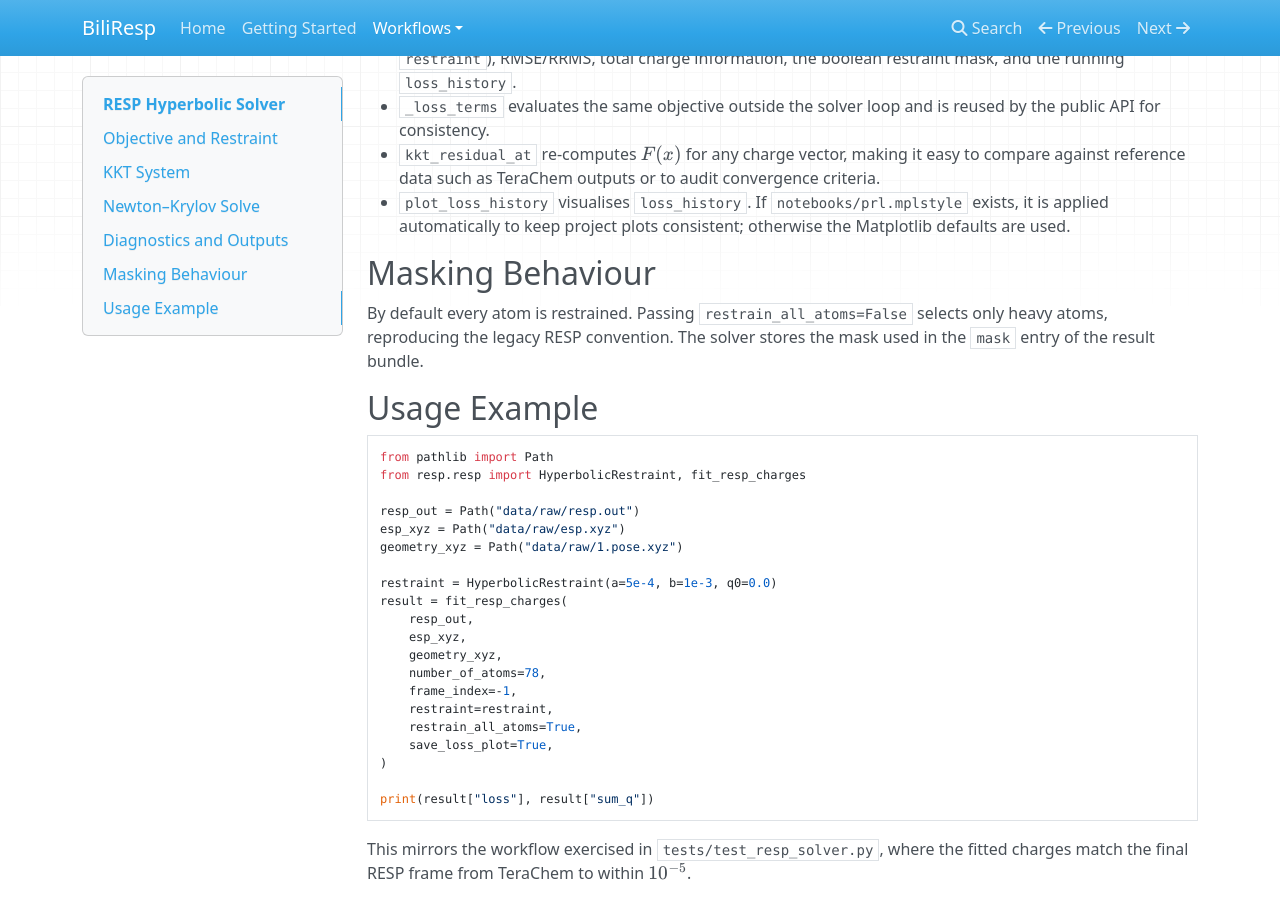
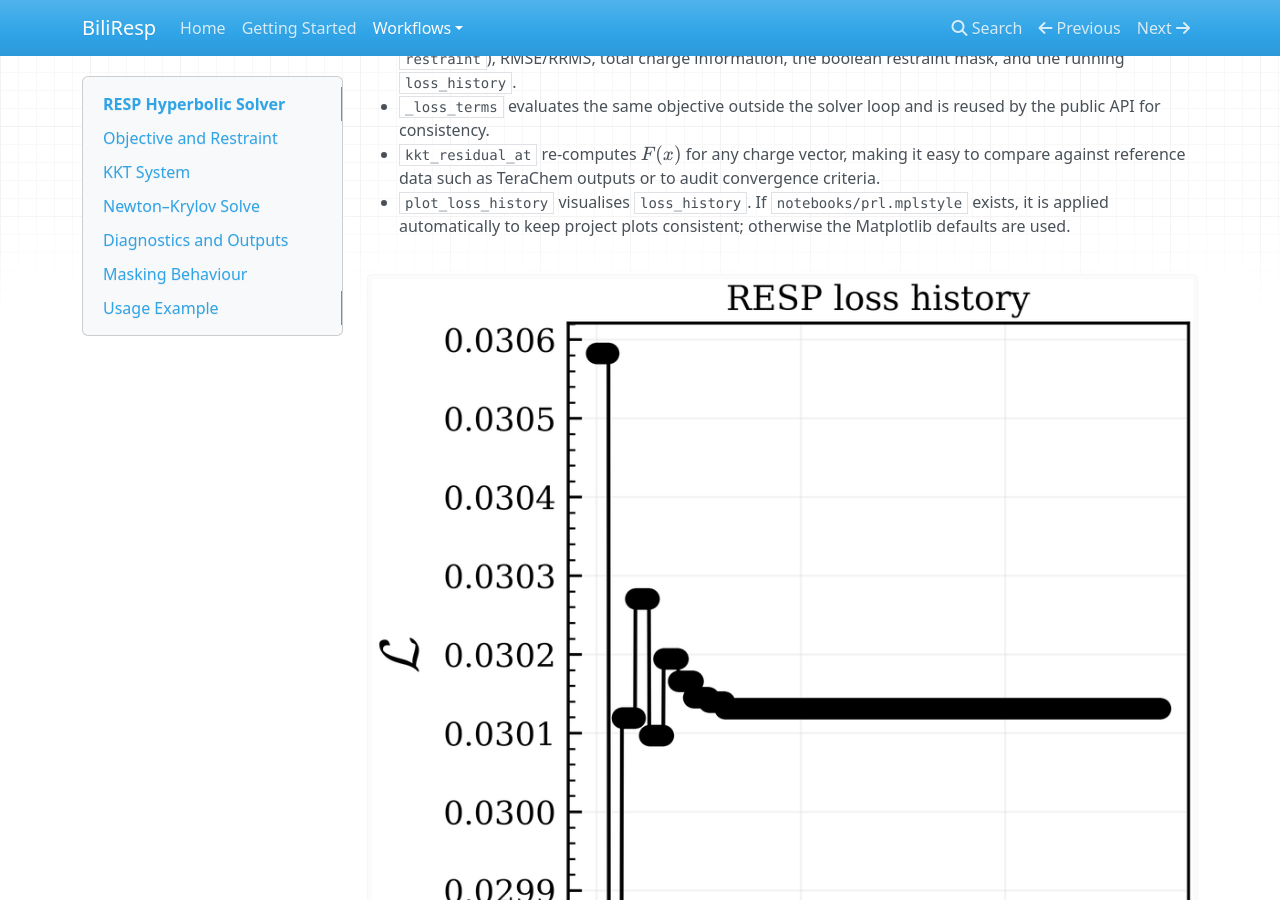
Before and after one commit to emainas/biliresp, an MkDocs documentation site: the page built from docs/workflows/resp-hyperbolic-solver.md, in a window 1280 px wide and 900 px high, scrolled down 1270 px. Built offline with MkDocs 1.6.1, drawn with Linux system fonts in a browser that asks for light colours; nearby versions of some CDN libraries.

Commit message:
resp docs

```diff
--- a/docs/workflows/resp-hyperbolic-solver.md
+++ b/docs/workflows/resp-hyperbolic-solver.md
@@ -72,6 +72,8 @@ No line search is performed, so the loss history can oscillate slightly before c
 - `kkt_residual_at` re-computes $F(x)$ for any charge vector, making it easy to compare against reference data such as TeraChem outputs or to audit convergence criteria.
 - `plot_loss_history` visualises `loss_history`. If `notebooks/prl.mplstyle` exists, it is applied automatically to keep project plots consistent; otherwise the Matplotlib defaults are used.
 
+![RESP loss history](../img/resp_loss.png)
+
 ## Masking Behaviour
 
 By default every atom is restrained. Passing `restrain_all_atoms=False` selects only heavy atoms, reproducing the legacy RESP convention. The solver stores the mask used in the `mask` entry of the result bundle.
```
Also changed, not shown: docs/img/resp_loss.png (added).
